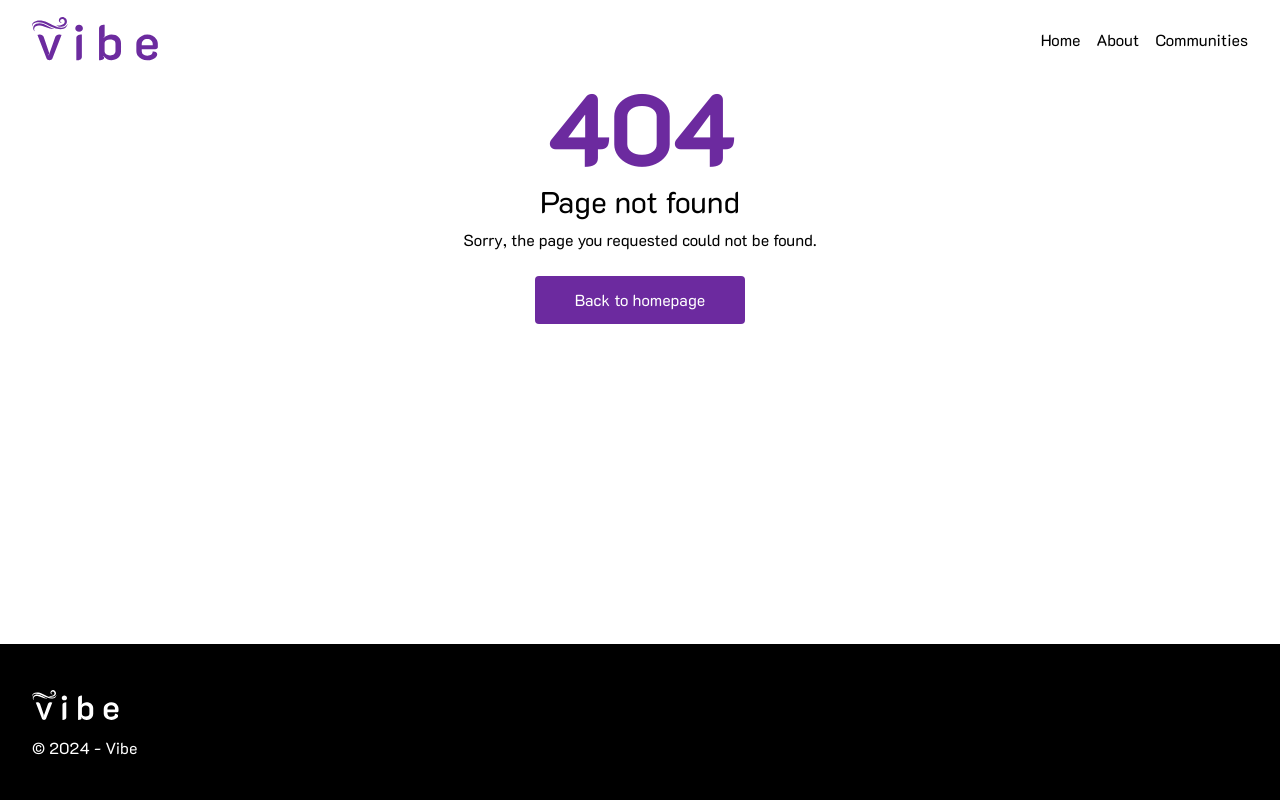
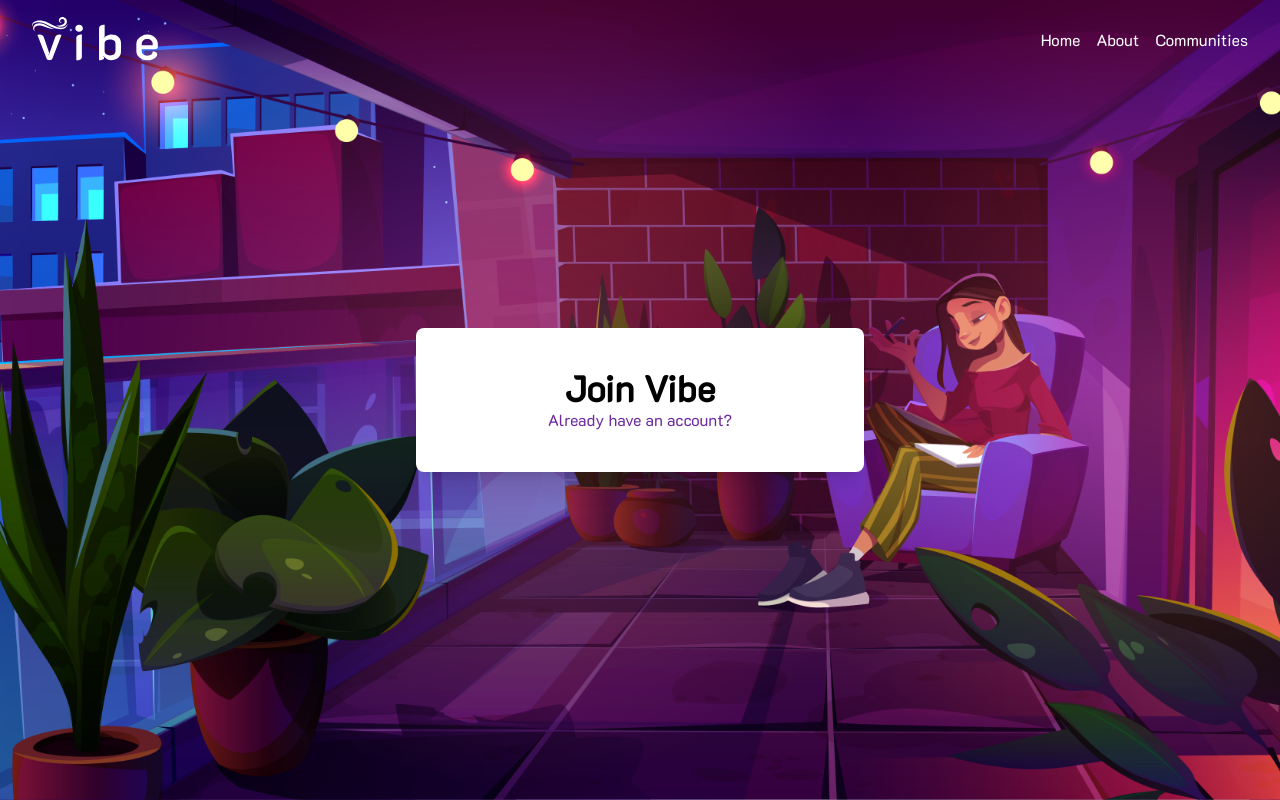
Before and after one commit to anthonytoumaibrahim/vibe, a Next.js app in the folder frontend/: page /signup in a window 1280 px wide. Before the commit this address had no page. Built offline with nearby package versions, Linux system fonts and the light colour scheme.

Commit message:
Add Signup Page

```diff
--- a/frontend/app/components/Features.tsx
+++ b/frontend/app/components/Features.tsx
@@ -35,7 +35,7 @@ const features_data = [
 
 const Features = () => {
   return (
-    <section className="grid grid-cols-3 gap-14">
+    <section className="grid grid-cols-1 sm:grid-cols-2 md:grid-cols-3 gap-14">
       {features_data.map((feature, index) => {
         const { title, icon, content } = feature;
         return (
--- a/frontend/app/globals.css
+++ b/frontend/app/globals.css
@@ -29,5 +29,5 @@ h5 {
 }
 
 a:not(.unstyled-link) {
-  @apply relative after:content-[''] after:w-0 after:h-1 after:bg-primary-main after:absolute after:-bottom-1 after:left-0 after:transition-all after:duration-300 hover:after:w-full;
+  @apply relative text-primary-main after:content-[''] after:w-0 after:h-0.5 after:bg-primary-main after:absolute after:-bottom-0.5 after:left-0 after:transition-all after:duration-300 hover:after:w-full;
 }
--- a/frontend/app/layouts/MainLayout.tsx
+++ b/frontend/app/layouts/MainLayout.tsx
@@ -3,20 +3,25 @@ import Header from "@/components/Header";
 
 const MainLayout = ({
   transparentHeader = false,
+  showFooter = true,
   children,
-}: Readonly<{ transparentHeader: boolean; children: React.ReactNode }>) => {
+}: Readonly<{
+  transparentHeader?: boolean;
+  showFooter?: boolean;
+  children?: React.ReactNode;
+}>) => {
   return (
     <>
       <Header
         className={
           transparentHeader
             ? "absolute top-0 left-0 text-white z-10"
-            : undefined
+            : "mb-4 shadow-lg"
         }
         logoColor={transparentHeader ? "#ffffff" : undefined}
       />
       {children}
-      <Footer />
+      {showFooter && <Footer />}
     </>
   );
 };
--- a/frontend/app/page.tsx
+++ b/frontend/app/page.tsx
@@ -14,7 +14,7 @@ export default function Home() {
         <Features />
       </main>
 
-      <section className="w-full min-h-64 bg-primary-950 text-white flex flex-col items-center justify-center gap-10">
+      <section className="w-full min-h-64 bg-gradient-to-t from-primary-950 via-primary-900 to-primary-950 text-white flex flex-col items-center justify-center gap-10">
         <h1 className="font-display text-5xl">Ready to join the fun?</h1>
         <Button href="/signup" color="secondary">
           Join now!
--- /dev/null
+++ b/frontend/app/signup/page.tsx
@@ -0,0 +1,40 @@
+// Next stuff
+import type { Metadata } from "next";
+import Image from "next/image";
+
+import MainLayout from "../layouts/MainLayout";
+import Link from "next/link";
+
+export const metadata: Metadata = {
+  title: "Signup – Vibe",
+  description:
+    "Join Vibe today! Get started by entering your information, then head straight to creating your 2D character!",
+};
+
+const Signup = () => {
+  return (
+    <MainLayout transparentHeader={true} showFooter={false}>
+      <main className="h-screen w-full relative flex items-center justify-center">
+        <Image
+          src="/images/auth_bg.webp"
+          alt=""
+          className="-z-10 object-cover"
+          sizes="100vw"
+          quality={100}
+          fill
+          priority={true}
+        />
+
+        <section className="bg-white rounded-lg w-full max-w-md p-10 flex flex-col items-center shadow-xl">
+          <h1 className="font-bold">Join Vibe</h1>
+
+          <form action=""></form>
+
+          <Link href="/login">Already have an account?</Link>
+        </section>
+      </main>
+    </MainLayout>
+  );
+};
+
+export default Signup;
--- a/frontend/components/Header.tsx
+++ b/frontend/components/Header.tsx
@@ -16,9 +16,15 @@ const Header = ({ className = "", logoColor }: HeaderProps) => {
       </Link>
 
       <nav className="flex items-center gap-4">
-        <Link href="/">Home</Link>
-        <Link href="/">About</Link>
-        <Link href="/">Communities</Link>
+        <Link href="/" className="unstyled-link">
+          Home
+        </Link>
+        <Link href="/" className="unstyled-link">
+          About
+        </Link>
+        <Link href="/" className="unstyled-link">
+          Communities
+        </Link>
       </nav>
     </header>
   );
```
Also changed, not shown: frontend/public/images/auth_bg.webp (added).
